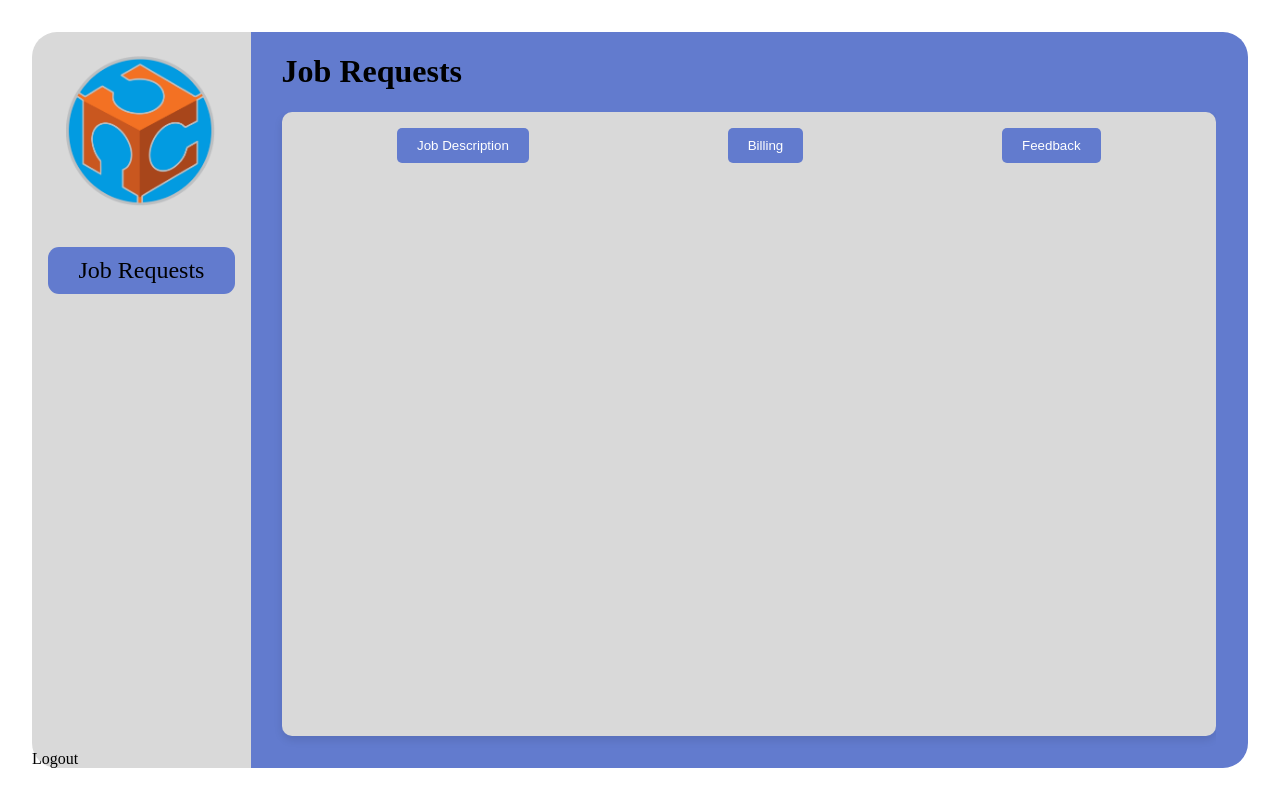
After one commit to GlaizaMillete/fablab, a PHP site: page /staff-job_request.php in a window 1280 px wide. The commit adds this page. Run offline with PHP 8.4, Linux system fonts and the light colour scheme.

Commit message:
add job request page with floating form and tabbed content for job details. unfinished logout button design

```diff
--- /dev/null
+++ b/staff-job_request.php
@@ -0,0 +1,86 @@
+<?php $pageTitle = "Job Requests"; ?>
+<?php include 'header.php'; ?>
+
+<div class="container">
+    <div class="container-left">
+        <div class="header">
+            <img src="FABLAB_LOGO.png" alt="Description of image" class="admin-image">
+        </div>
+        <div class="user-content">
+            <div class="button" onclick="location.href='#'">
+                <p>Job Requests</p>
+            </div>
+        </div>
+        <div class="button" onclick="location.href='logout.php'">
+            <p>Logout</p>
+        </div>
+    </div>
+    <div class="container-right">
+        <div class="full-width-container">
+            <div class="title-container">
+                <h1 id="job-request-title">Job Requests</h1>
+                <!-- this area should be dynamic according to the active job request tab (job description, billing, feedback) -->
+            </div>
+            <div class="add-button-container">
+                <!-- <p>Add</p> -->
+                <!-- will depend on the active tab, leave this area for now -->
+            </div>
+        </div>
+        <div class="contents">
+            <div class="contents-box">
+                <div class="job-requests-tabs">
+                    <button onclick="showTab('job-description', 'Job Description')">Job Description</button>
+                    <button onclick="showTab('billing', 'Billing')">Billing</button>
+                    <button onclick="showTab('feedback', 'Feedback')">Feedback</button>
+                </div>
+                <div class="job-request-content" id="job-description">
+                    <h2>Job Description</h2>
+                    <p>This is a sample job description content. Here you can describe the job details, requirements, and other relevant information.</p>
+                </div>
+                <div class="job-request-content" id="billing" style="display: none;">
+                    <h2>Billing</h2>
+                    <p>This is a sample billing content. Here you can provide billing details, payment information, and other relevant billing data.</p>
+                </div>
+                <div class="job-request-content" id="feedback" style="display: none;">
+                    <h2>Feedback</h2>
+                    <p>This is a sample feedback content. Here you can provide feedback, comments, and other relevant information regarding the job.</p>
+                </div>
+            </div>
+        </div>
+    </div>
+</div>
+
+<!-- Floating Form -->
+<div id="floating-form" class="floating-form">
+    <form>
+        <h2>Add New Job Request</h2>
+        <label for="name">Name:</label>
+        <input type="text" id="name" name="name" required>
+        <label for="description">Description:</label>
+        <textarea id="description" name="description" required></textarea>
+        <button type="submit">Submit</button>
+        <button type="button" onclick="hideForm()">Cancel</button>
+    </form>
+</div>
+
+<!-- Background Overlay -->
+<div id="background-overlay" class="background-overlay"></div>
+
+<script>
+    function showTab(tabId, title) {
+        // Hide all job request content
+        document.getElementById('job-description').style.display = 'none';
+        document.getElementById('billing').style.display = 'none';
+        document.getElementById('feedback').style.display = 'none';
+
+        // Show the selected tab content
+        document.getElementById(tabId).style.display = 'block';
+
+        // Update the title
+        document.getElementById('job-request-title').innerText = title;
+    }
+</script>
+
+</body>
+
+</html>
--- a/style.css
+++ b/style.css
@@ -171,10 +171,22 @@ i {
     /* Make the container a reference point for absolute positioning */
 }
 
+.container {
+    display: flex;
+    height: 100vh;
+    padding: 2rem;
+    box-sizing: border-box;
+    position: relative;
+    /* Make the container a reference point for absolute positioning */
+    overflow: visible;
+    /* Ensure the container does not clip child elements */
+}
+
 .container-left {
     width: 18%;
     background-color: #D9D9D9;
-    border-radius: 25px;
+    border-top-left-radius: 25px;
+    border-bottom-left-radius: 25px;
     margin-right: 1rem;
     display: flex;
     flex-direction: column;
@@ -198,6 +210,8 @@ i {
     padding: 0 2rem;
     margin: 2rem 2rem 2rem 0;
     box-sizing: border-box;
+    border-top-right-radius: 25px;
+    border-bottom-right-radius: 25px;
 }
 
 .header {
@@ -339,7 +353,8 @@ th {
     margin-top: 10px;
 }
 
-.floating-form input {
+.floating-form input,
+.floating-form textarea {
     margin-top: 5px;
     padding: 10px;
     border: 1px solid #ddd;
@@ -375,3 +390,32 @@ th {
     background-color: rgba(0, 0, 0, 0.5);
     z-index: 1000;
 }
+
+/* Job Requests Tabs Styles */
+.job-requests-tabs {
+    display: flex;
+    justify-content: space-around;
+    margin-bottom: 1rem;
+}
+
+.job-requests-tabs button {
+    background-color: #627BCE;
+    color: white;
+    padding: 10px 20px;
+    border: none;
+    border-radius: 5px;
+    cursor: pointer;
+    transition: background-color 0.3s;
+}
+
+.job-requests-tabs button:hover {
+    background-color: #4CAF50;
+}
+
+.job-request-content {
+    display: none;
+}
+
+.job-request-content.active {
+    display: block;
+}
```
